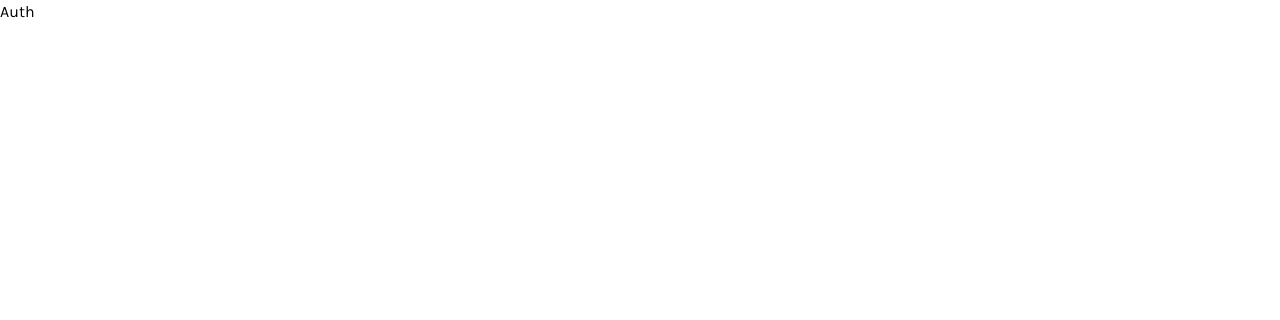
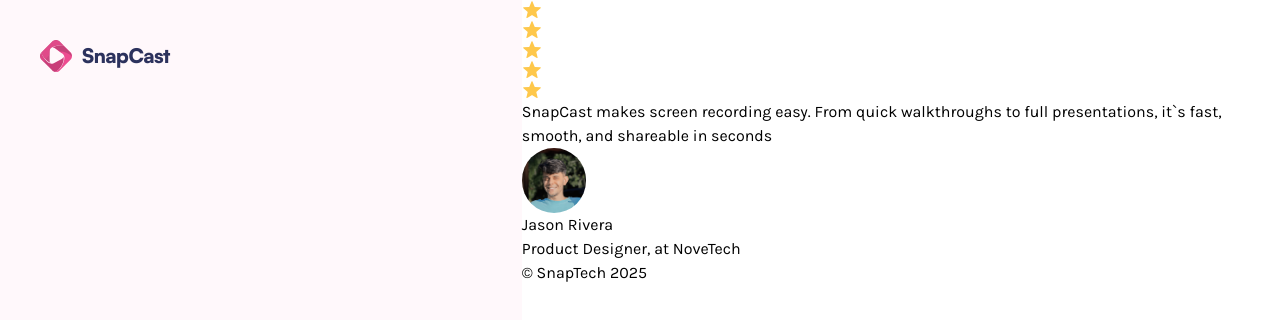
Before and after one commit to husen004/screen_recording_platform, a Next.js app: page /sign-in in a window 1280 px wide. Shown: the top 320 px of the page. Built offline with nearby package versions, Linux system fonts and the light colour scheme.

Commit message:
auth section create

```diff
--- a/app/(auth)/sign-in/page.tsx
+++ b/app/(auth)/sign-in/page.tsx
@@ -1,8 +1,42 @@
+import Image from 'next/image'
+import Link from 'next/link'
 import React from 'react'
 
 const page = () => {
   return (
-    <div>Auth</div>
+    <main className='sign-in'>
+
+      <aside className='testimonial'>
+        <Link href="/">
+          <Image src="/assets/icons/logo.svg" alt='sign-in-logo' width={32} height={32} />
+          <h1>SnapCast</h1>
+        </Link>
+      </aside>
+
+      <div className='description'>
+
+        <section>
+
+          <figure>
+
+            {Array.from({ length: 5 }).map((_, index) => (
+              <Image src="/assets/icons/star.svg" alt='star' width={20} height={20} key={index} />
+            ))}
+          </figure>
+          <p>SnapCast makes screen recording easy. From quick walkthroughs to full presentations, it`s fast, smooth, and shareable in seconds</p>
+          <article>
+            <Image src={'/assets/images/jason.png'} alt='jason-profile' width={64} height={64} className='rounded-full'/>
+            <div>
+              <h2>
+                Jason Rivera
+              </h2>
+              <p>Product Designer, at NoveTech</p>
+            </div>
+          </article>
+        </section>
+        <p>© SnapTech {new Date().getFullYear()}</p>
+      </div>
+    </main>
   )
 }
 
--- /dev/null
+++ b/app/(root)/video/[videoid]/page.tsx
@@ -0,0 +1,11 @@
+import React from 'react'
+
+const page = () => {
+  return (
+    <main className='wrapper page'>
+        Video Details Page
+    </main>
+  )
+}
+
+export default page
```
